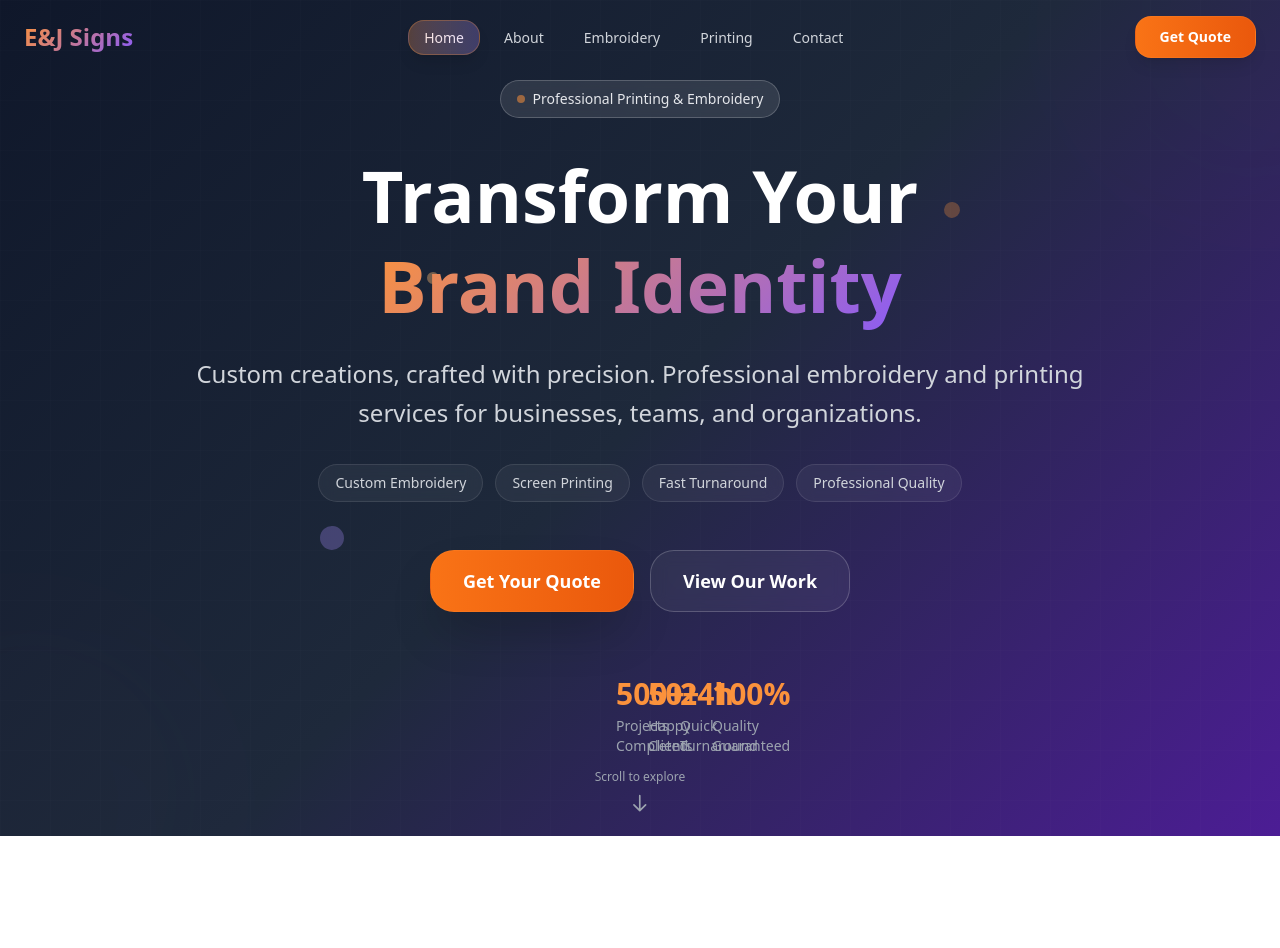
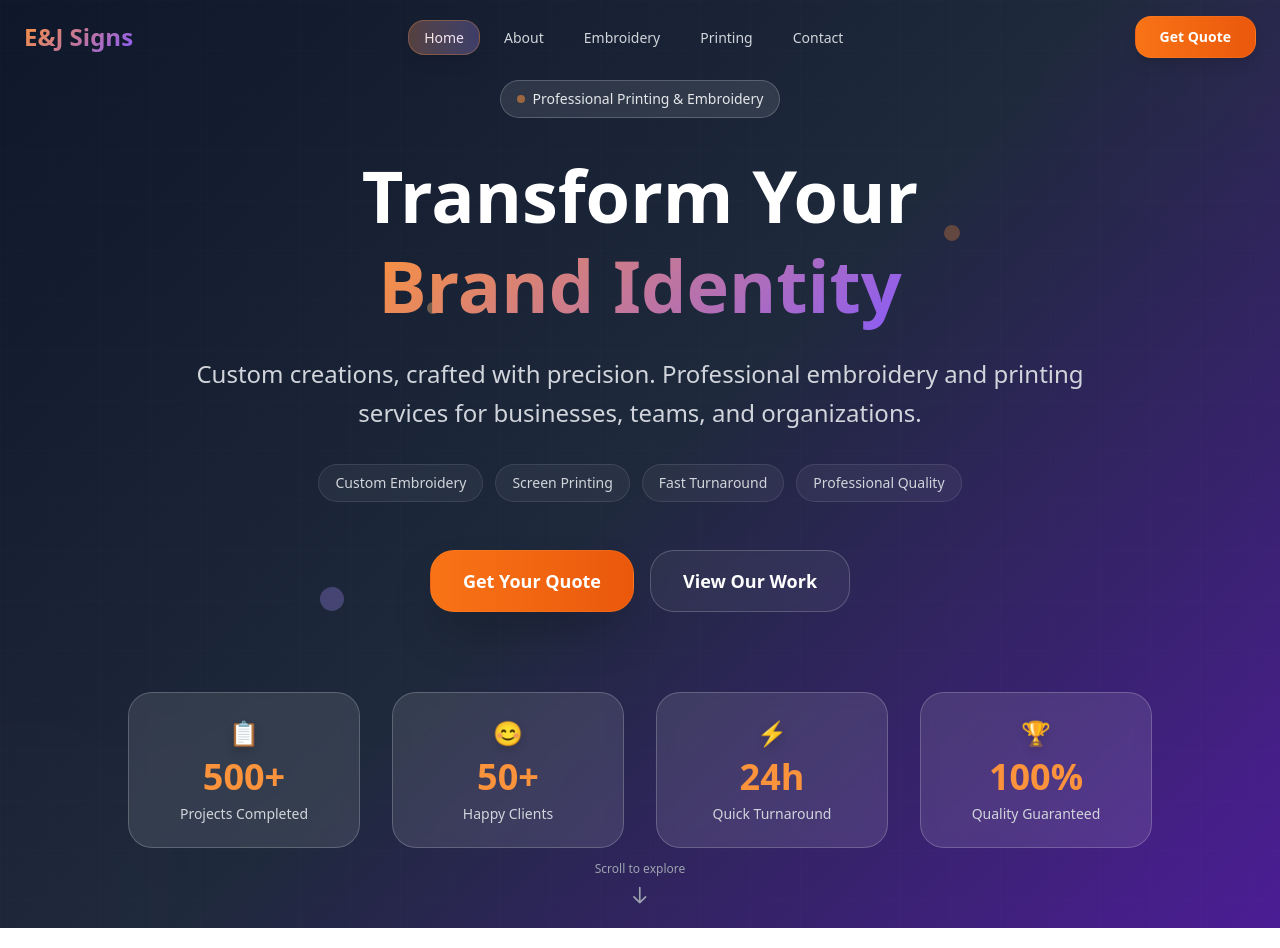
Before and after one commit to akashp3128/ejsigns-website, a React (Vite) app: page / in a window 1280 px wide. Shown: the top 948 px of the page. Built offline with nearby package versions, Linux system fonts and the light colour scheme.

Commit message:
🔧 Fix Hero stats section CSS formatting - transformed into interactive cards with proper layout, icons, and animations

```diff
--- a/src/components/Hero.tsx
+++ b/src/components/Hero.tsx
@@ -34,6 +34,13 @@ function Hero() {
       }
     }
   };
+
+  const stats = [
+    { number: '500+', label: 'Projects Completed', icon: '📋' },
+    { number: '50+', label: 'Happy Clients', icon: '😊' },
+    { number: '24h', label: 'Quick Turnaround', icon: '⚡' },
+    { number: '100%', label: 'Quality Guaranteed', icon: '🏆' }
+  ];
 
   return (
     <section className="relative min-h-screen flex items-center justify-center overflow-hidden">
@@ -188,32 +195,58 @@ function Hero() {
           </Link>
         </motion.div>
 
-        {/* Stats */}
+        {/* Stats Section */}
         <motion.div
           variants={itemVariants}
-          className="mt-16 grid grid-cols-2 md:grid-cols-4 gap-8 max-w-2xl mx-auto"
+          className="mt-20 w-full max-w-5xl mx-auto"
         >
-          {[
-            { number: '500+', label: 'Projects Completed' },
-            { number: '50+', label: 'Happy Clients' },
-            { number: '24h', label: 'Quick Turnaround' },
-            { number: '100%', label: 'Quality Guaranteed' }
-          ].map((stat, index) => (
+          <div className="grid grid-cols-2 lg:grid-cols-4 gap-6 md:gap-8">
+            {stats.map((stat, index) => (
               <motion.div
                 key={stat.label}
-              initial={{ opacity: 0, y: 20 }}
-              animate={{ opacity: 1, y: 0 }}
-              transition={{ delay: 1.5 + index * 0.1, duration: 0.6 }}
-              className="text-center"
+                initial={{ opacity: 0, y: 30, scale: 0.9 }}
+                animate={{ opacity: 1, y: 0, scale: 1 }}
+                transition={{ delay: 1.5 + index * 0.1, duration: 0.7, ease: "easeOut" }}
+                whileHover={{
+                  scale: 1.05,
+                  y: -5,
+                  transition: { duration: 0.3 }
+                }}
+                className="group relative bg-white/10 backdrop-blur-sm border border-white/20 rounded-2xl p-6 hover:bg-white/15 transition-all duration-300 cursor-pointer"
               >
-              <div className="text-2xl md:text-3xl font-bold text-accent-400 mb-1">
+                {/* Background glow on hover */}
+                <div className="absolute inset-0 bg-gradient-to-br from-accent-500/10 to-secondary-500/10 rounded-2xl opacity-0 group-hover:opacity-100 transition-opacity duration-300" />
+
+                {/* Content */}
+                <div className="relative z-10 text-center">
+                  <motion.div
+                    initial={{ scale: 0 }}
+                    animate={{ scale: 1 }}
+                    transition={{ delay: 1.7 + index * 0.1, duration: 0.5, type: "spring" }}
+                    className="text-2xl mb-2 filter drop-shadow-lg"
+                  >
+                    {stat.icon}
+                  </motion.div>
+                  <motion.div
+                    initial={{ opacity: 0 }}
+                    animate={{ opacity: 1 }}
+                    transition={{ delay: 1.8 + index * 0.1, duration: 0.6 }}
+                    className="text-3xl md:text-4xl font-bold text-accent-400 mb-2 group-hover:text-accent-300 transition-colors duration-300"
+                  >
                     {stat.number}
-              </div>
-              <div className="text-neutral-400 text-sm">
+                  </motion.div>
+                  <motion.div
+                    initial={{ opacity: 0 }}
+                    animate={{ opacity: 1 }}
+                    transition={{ delay: 1.9 + index * 0.1, duration: 0.6 }}
+                    className="text-neutral-300 text-sm font-medium leading-tight"
+                  >
                     {stat.label}
+                  </motion.div>
                 </div>
               </motion.div>
             ))}
+          </div>
         </motion.div>
       </motion.div>
 
```
Lines whose indentation alone changed are shown as unchanged.
